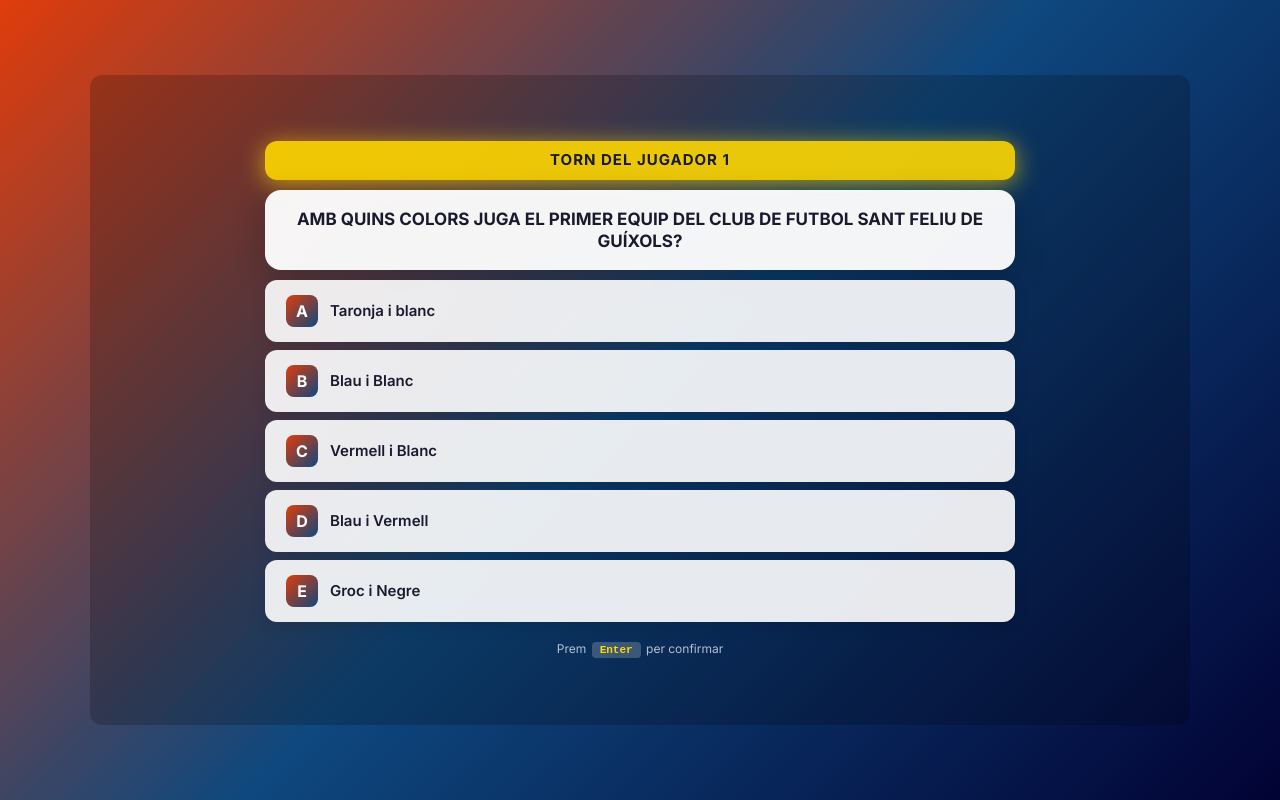
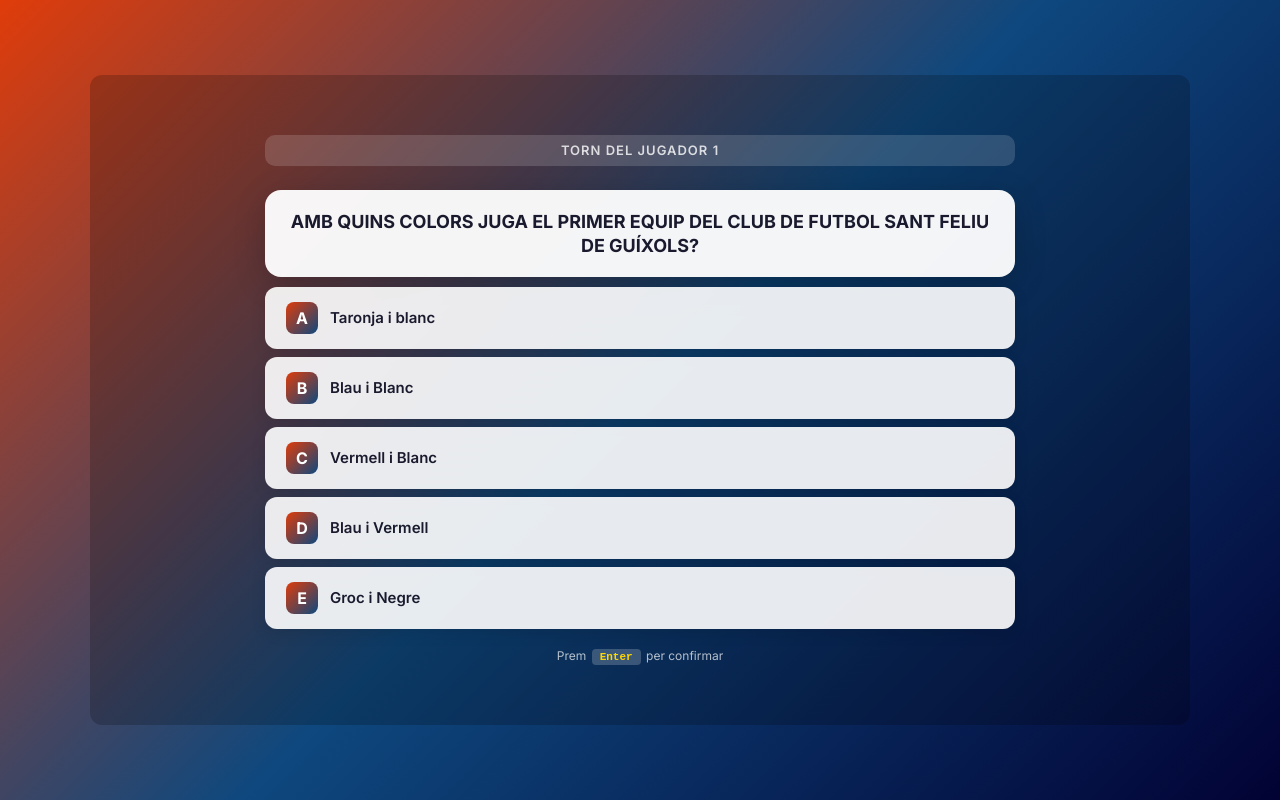
Before and after one commit to baiktorUI/PREGUNTES, a React (Vite) app: page / in a window 1280 px wide. Both pictures are taken after a click on the button "2 JUGADORS". Built offline with nearby package versions, Linux system fonts and the light colour scheme.

Commit message:
Add files via upload

```diff
--- a/src/TriviaApp.css
+++ b/src/TriviaApp.css
@@ -61,37 +61,28 @@
 }
 
 .player-turn-indicator {
-  background: rgba(255, 215, 0, 0.9);
-  border-radius: 12px;
-  padding: 8px 16px;
+  background: rgba(255, 255, 255, 0.15);
+  border-radius: 10px;
+  padding: 6px 14px;
   text-align: center;
-  font-size: 15px;
-  font-weight: bold;
-  color: #1a1a2e;
+  font-size: 13px;
+  font-weight: 600;
+  color: rgba(255, 255, 255, 0.8);
   text-transform: uppercase;
   letter-spacing: 1px;
-  box-shadow: 0 4px 15px rgba(255, 215, 0, 0.4);
-  animation: pulseGlow 2s ease-in-out infinite;
-}
-
-@keyframes pulseGlow {
-  0%, 100% {
-    box-shadow: 0 4px 15px rgba(255, 215, 0, 0.4);
-  }
-  50% {
-    box-shadow: 0 4px 25px rgba(255, 215, 0, 0.7);
-  }
+  margin-bottom: 8px;
 }
 
 .question-box {
   background: rgba(255, 255, 255, 0.95);
   border-radius: 16px;
-  padding: 18px;
+  padding: 20px;
   box-shadow: 0 8px 32px rgba(0, 0, 0, 0.2);
+  margin-top: 6px;
 }
 
 .question-text {
-  font-size: 17px;
+  font-size: 18px;
   font-weight: bold;
   color: #1a1a2e;
   text-align: center;
```
